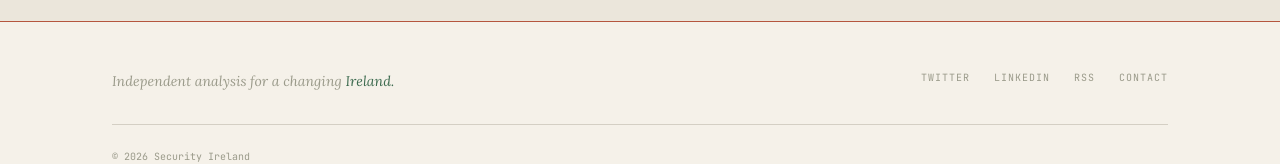
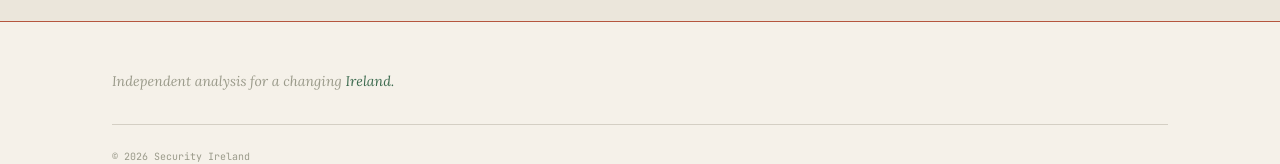
Before and after one commit to scosullivan/security-ireland, a Next.js app: page /for-investors in a window 1280 px wide. Shown: the part 2271-2435 px from the top of the page. Built offline with nearby package versions, Linux system fonts and the light colour scheme.

Commit message:
Update Footer.tsx

```diff
--- a/src/components/Footer.tsx
+++ b/src/components/Footer.tsx
@@ -30,49 +30,6 @@ export default function Footer() {
             </p>
           </div>
 
-          {/* Right side - social and contact links */}
-          <div
-            className="flex gap-6"
-            style={{
-              fontFamily: 'var(--font-mono)',
-              fontSize: '10px',
-              letterSpacing: '1px',
-              textTransform: 'uppercase',
-            }}
-          >
-            <Link
-              href="https://twitter.com/securityireland"
-              style={{ color: 'var(--color-stone)' }}
-              className="hover:opacity-75 transition-opacity"
-              target="_blank"
-              rel="noopener noreferrer"
-            >
-              Twitter
-            </Link>
-            <Link
-              href="https://linkedin.com/company/security-ireland"
-              style={{ color: 'var(--color-stone)' }}
-              className="hover:opacity-75 transition-opacity"
-              target="_blank"
-              rel="noopener noreferrer"
-            >
-              LinkedIn
-            </Link>
-            <Link
-              href="/feed.xml"
-              style={{ color: 'var(--color-stone)' }}
-              className="hover:opacity-75 transition-opacity"
-            >
-              RSS
-            </Link>
-            <Link
-              href="mailto:hello@securityireland.ie"
-              style={{ color: 'var(--color-stone)' }}
-              className="hover:opacity-75 transition-opacity"
-            >
-              Contact
-            </Link>
-          </div>
         </div>
 
         {/* Copyright */}
```
